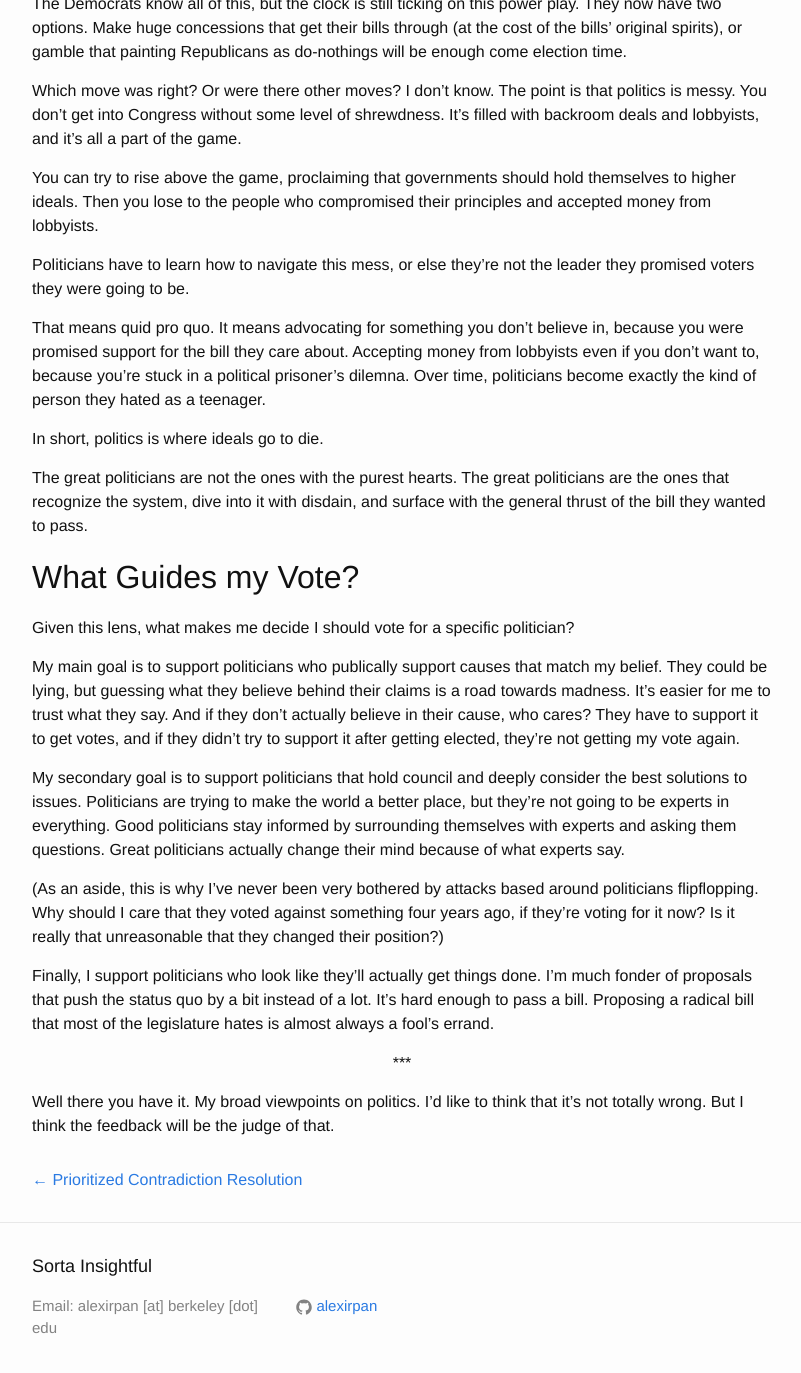
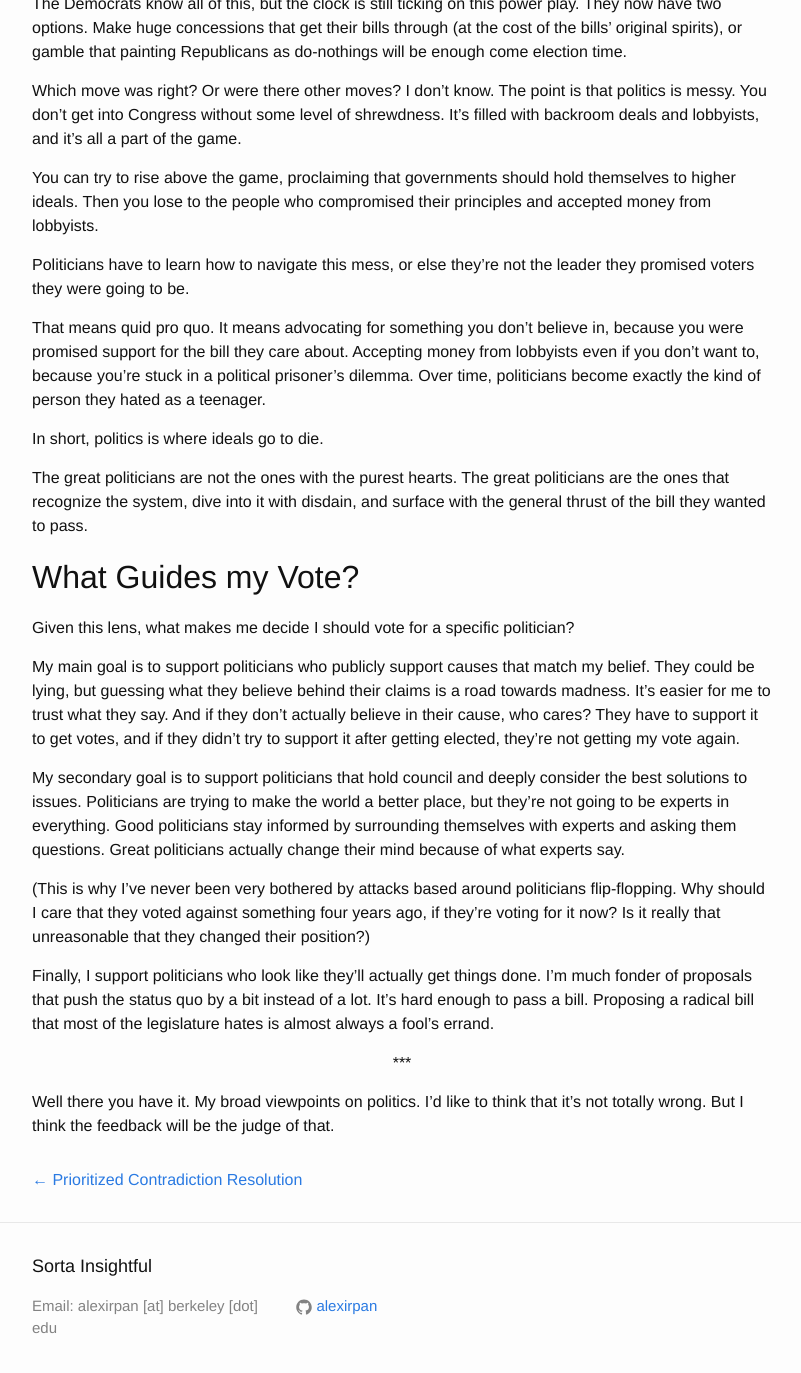
Before and after one commit to alexirpan/alexirpan.github.io, a Jekyll site: the page built from _posts/2016-10-18-politics.markdown, in a window 1280 px wide and 1400 px high, scrolled down 3613 px. Shown: the top 1373 px of the window, without its empty margins (238-1039 px from the left). Built offline with Jekyll 4.4.1, drawn with Linux system fonts in a browser that asks for light colours; some of the changed text lies outside the part shown.

Commit message:
Fixing spelling errors, doing a readthrough.

```diff
--- a/_posts/2016-10-18-politics.markdown
+++ b/_posts/2016-10-18-politics.markdown
@@ -115,7 +115,7 @@ that interracial marriage is okay, despite the fact that as recently as
 whites](http://www.gallup.com/poll/163697/approve-marriage-blacks-whites.aspx).
 I'm guessing the fraction is lower among members of Congress, but there are over
 500 people in Congress. I think it's reasonable to assume at least one privately
-disagrees with interracial marriage, but goes along with it publically.
+disagrees with interracial marriage, but goes along with it publicly.
 
 At some point, there's no difference between pandering to racists and being a
 racist. And similarly, at some point there's no difference between pandering
@@ -194,7 +194,7 @@ the leader they promised voters they were going to be.
 That means quid pro quo. It means advocating for something
 you don't believe in, because you were promised support for the bill they
 care about. Accepting money from lobbyists even if you don't want to,
-because you're stuck in a political prisoner's dilemna. Over time, politicians
+because you're stuck in a political prisoner's dilemma. Over time, politicians
 become exactly the kind of person they hated as a teenager.
 
 In short, politics is where ideals go to die.
@@ -209,7 +209,7 @@ What Guides my Vote?
 
 Given this lens, what makes me decide I should vote for a specific politician?
 
-My main goal is to support politicians who publically support causes that
+My main goal is to support politicians who publicly support causes that
 match my belief. They could be lying, but guessing what they believe behind
 their claims is a road towards madness. It's easier for me to trust what they
 say. And if they don't actually believe in their cause, who cares? They have
@@ -223,8 +223,8 @@ Good politicians stay informed by surrounding themselves with experts and asking
 them questions. Great politicians actually change their mind because of what
 experts say.
 
-(As an aside, this is why I've never been very bothered by attacks based around
-politicians flipflopping. Why should I care that they voted against something
+(This is why I've never been very bothered by attacks based around
+politicians flip-flopping. Why should I care that they voted against something
 four years ago, if they're voting for it now? Is it really that unreasonable
 that they changed their position?)
 
```
Also changed, not shown: other parts of _posts/2016-10-18-politics.markdown (+2 -2 lines).
